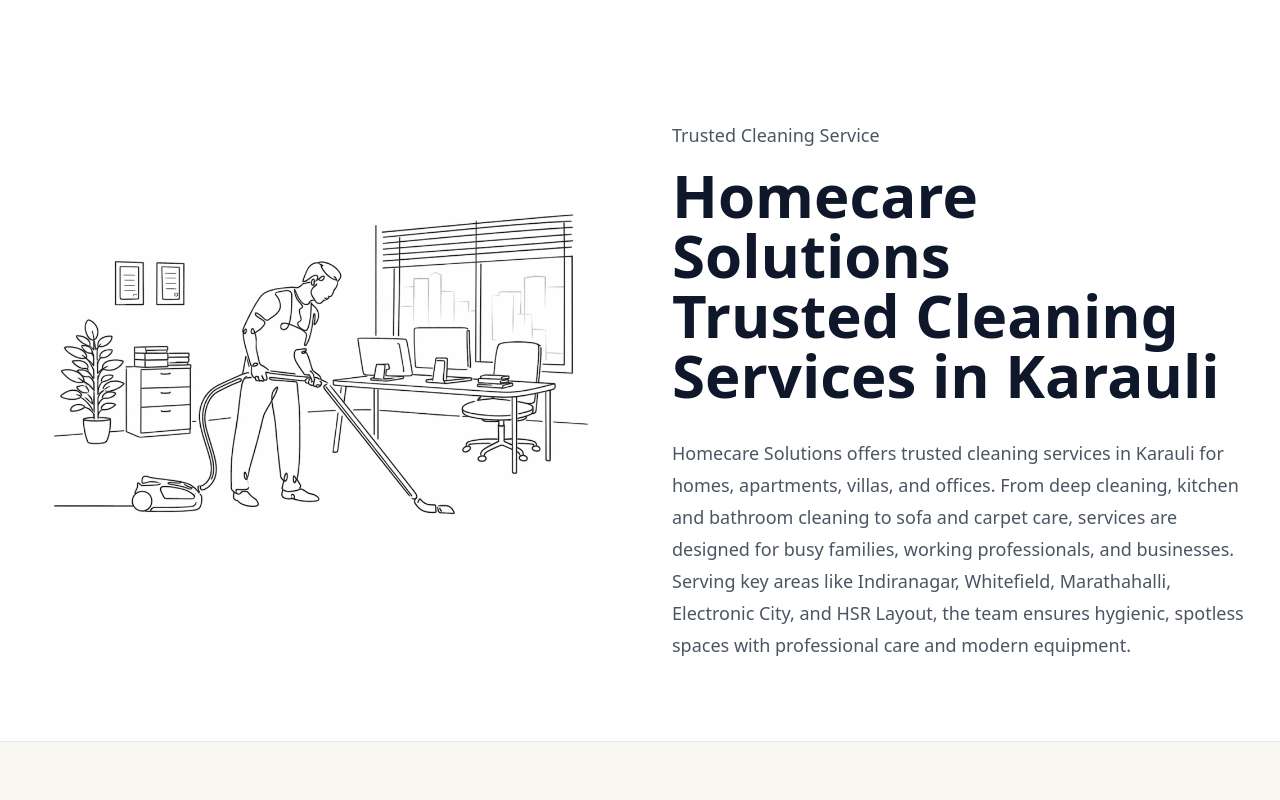
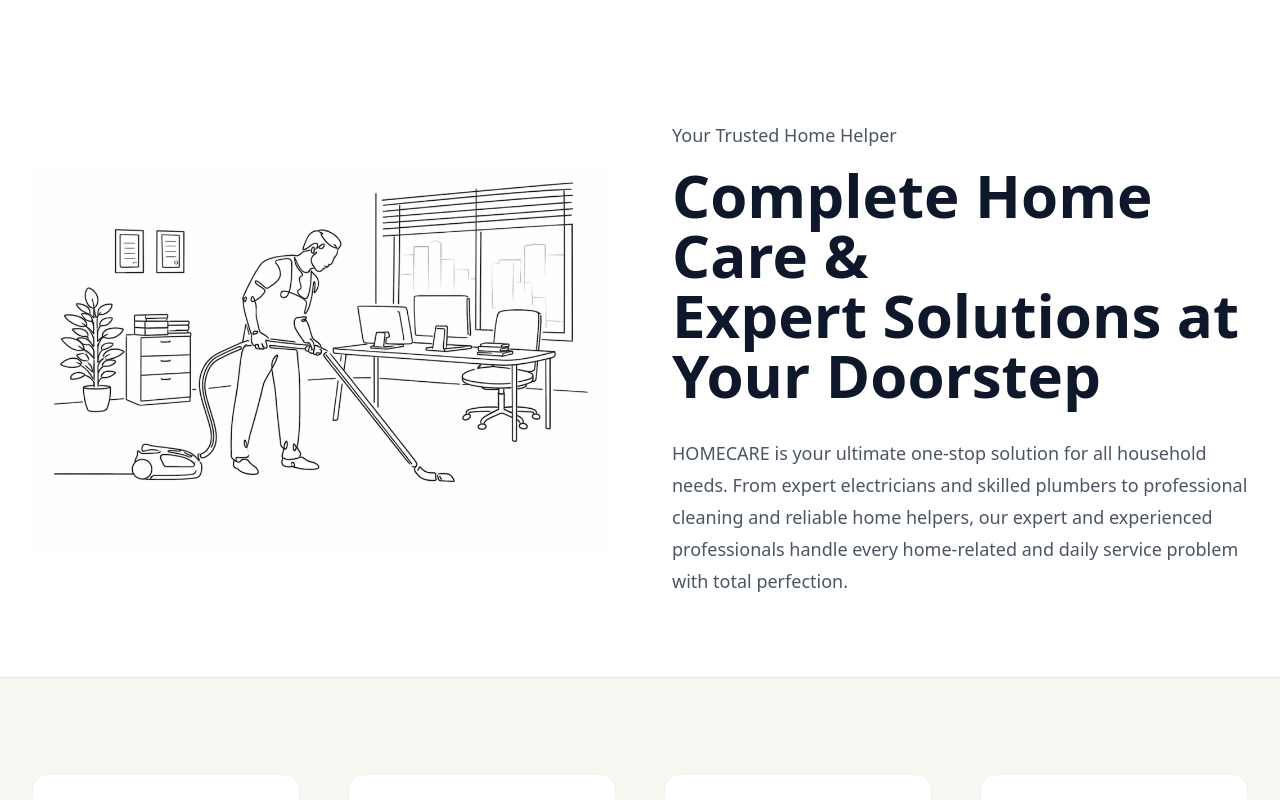
Before and after one commit to iamyashvendra/Homecare, a React (Vite) app in the folder frontend/: page / in a window 1280 px wide. Shown: the part 820-1620 px from the top of the page. Built offline with nearby package versions, Linux system fonts and the light colour scheme; no server answers.

Commit message:
typo mistake

```diff
--- a/frontend/src/assets/data/data.js
+++ b/frontend/src/assets/data/data.js
@@ -13,10 +13,10 @@
 // 1. Hero Data
 export const heroData = {
   bgImage: heroImage,
-  title: "Professional Cleaning",
-  subtitle: "Services in Karauli",
-  description: "Homecare Solutions – India's trusted cleaning service for homes, villas and apartments since 2026."
-}; //[cite: 3]
+  title: "Your All-in-One Home Helper",
+  subtitle: " at Your Doorstep",
+  description: "Trained, background-verified professionals ready to solve all your home and daily lifestyle problems with 100% precision."
+};
 
 // 2. Experience / Stats Data
 export const statsData = [
--- a/frontend/src/components/About.jsx
+++ b/frontend/src/components/About.jsx
@@ -14,7 +14,7 @@
           >
             <img
               src={artImg}
-              alt="Line Art Illustration"
+              alt="Home Helper Illustration"
               className="w-full max-w-xs sm:max-w-sm md:max-w-md lg:max-w-lg xl:max-w-xl h-auto object-contain"
             />
           </div>
@@ -25,23 +25,19 @@
             className="order-2 text-center lg:text-left"
           >
             <span className="inline-flex items-center justify-center lg:justify-start gap-2 text-sm sm:text-base lg:text-lg text-gray-600 mb-3 sm:mb-4">
-              Trusted Cleaning Service
+              Your Trusted Home Helper
             </span>
 
             <h2 className="text-3xl sm:text-4xl md:text-5xl lg:text-6xl font-bold text-slate-900 leading-tight">
-              Homecare Solutions
+              Complete Home Care &
               <br className="hidden sm:block" />
-              Trusted Cleaning Services in Karauli
+              Expert Solutions at Your Doorstep
             </h2>
 
             <p className="mt-5 sm:mt-6 lg:mt-8 text-base sm:text-lg text-gray-600 leading-7 sm:leading-8">
-              Homecare Solutions offers trusted cleaning services in Karauli for
-              homes, apartments, villas, and offices. From deep cleaning, kitchen
-              and bathroom cleaning to sofa and carpet care, services are designed
-              for busy families, working professionals, and businesses. Serving key
-              areas like Indiranagar, Whitefield, Marathahalli, Electronic City,
-              and HSR Layout, the team ensures hygienic, spotless spaces with
-              professional care and modern equipment.
+              HOMECARE is your ultimate one-stop solution for all household needs.
+              From expert electricians and skilled plumbers to professional cleaning and reliable home helpers,
+              our expert and experienced professionals handle every home-related and daily service problem with total perfection.
             </p>
           </div>
 
--- a/frontend/src/components/Footer.jsx
+++ b/frontend/src/components/Footer.jsx
@@ -97,14 +97,14 @@
             <div className="flex gap-3 sm:gap-4">
               <FaPhoneAlt className="text-green-500 mt-1 flex-shrink-0" />
               <div>
-                <p>+91 784547 8516</p>
-                <p>+91 14578 45789</p>
+                <p>+91 XXXXXX 8516</p>
+                <p>+91 XXXXXX 5789</p>
               </div>
             </div>
 
             <div className="flex gap-3 sm:gap-4">
               <FaEnvelope className="text-green-500 mt-1 flex-shrink-0" />
-              <p className="break-all">yashvender720@gmail.com</p>
+              <p className="break-all">supporthomcare@gmail.com</p>
             </div>
           </div>
         </div>
```
